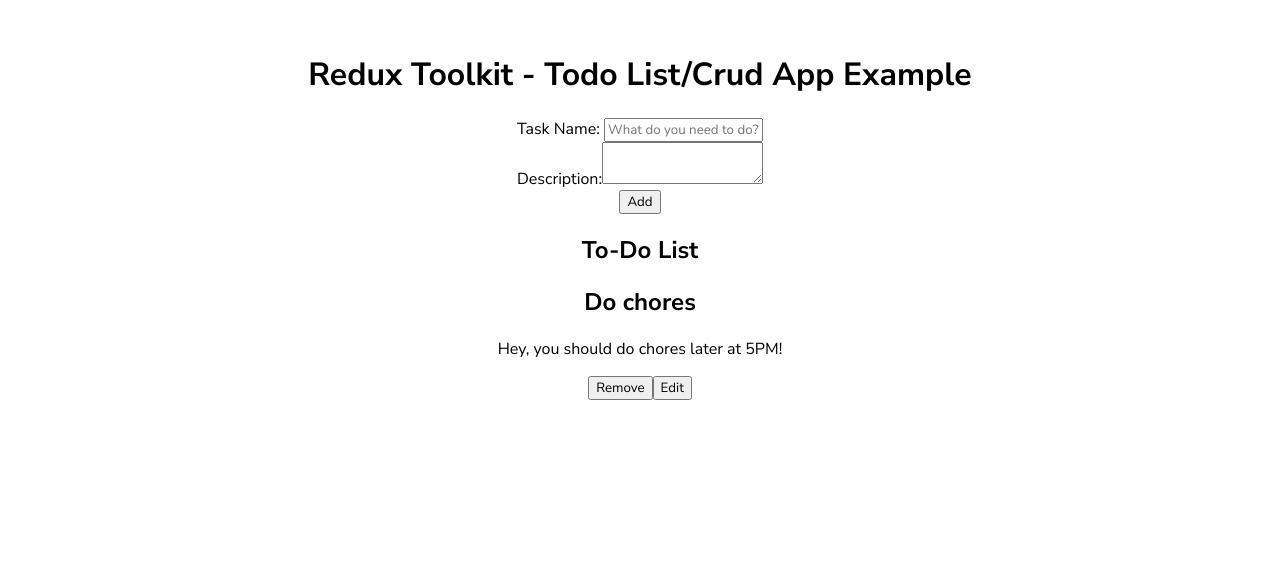
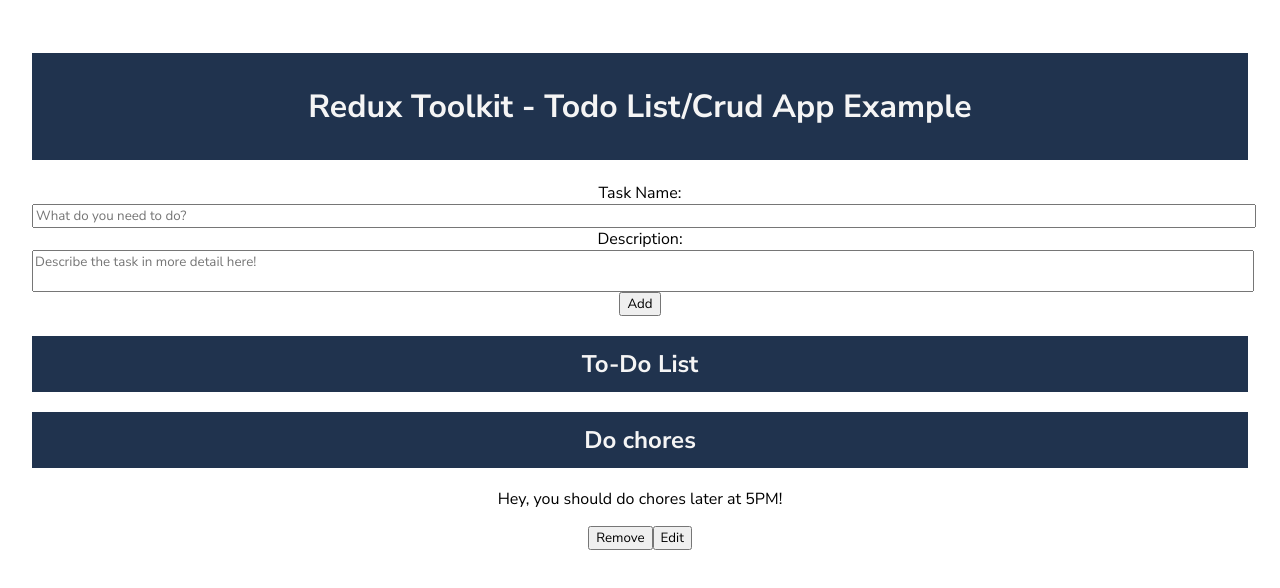
Before and after one commit to Shubamium/ReduxTodos, a React (Vite) app: page / in a window 1280 px wide. Shown: the top 588 px of the page. Built offline with nearby package versions, Linux system fonts and the light colour scheme.

Commit message:
Add styling to the headers

```diff
--- a/src/App.css
+++ b/src/App.css
@@ -9,3 +9,17 @@
 *{
   font-family: 'Nunito Sans',sans-serif;
 }
+
+h1{
+  color: whitesmoke;
+  font-size: 2rem;
+  background-color:   rgb(32, 51, 78);
+  padding: 1em;
+}
+
+h2{
+  color: whitesmoke;
+  font-size: 1.5rem;
+  background-color: rgb(32, 51, 78);
+  padding: .5em;
+}
--- a/src/components/TodoAdder.jsx
+++ b/src/components/TodoAdder.jsx
@@ -2,7 +2,23 @@
 import { useForm } from 'react-hook-form'
 import { useDispatch } from 'react-redux';
 import { listActions } from '../features/list/listSlice';
+import styled from 'styled-components';
 
+const StyledFormAdder = styled.form`
+    .form-field{
+        margin: 0 auto;
+        & input,& textarea{
+            width: 100%;
+            display: block;
+            resize: none;
+
+        }
+        label{
+            width:100%;
+            display: block;
+        }
+    }
+`
 export const TodoAdder = (props) => {
     const {register,handleSubmit,setValue} = useForm();
     const dispatch = useDispatch();
@@ -26,16 +42,16 @@
     },[props.placeholder]);
 
     return (
-        <form onSubmit={handleSubmit(onSubmit)} >
+        <StyledFormAdder onSubmit={handleSubmit(onSubmit)} >
             <div className='form-field'>
                 <label htmlFor="title">Task Name: </label>
                 <input type="text"  {...register("title",{required:true})} placeholder='What do you need to do?' />
             </div>
             <div className="form-field">
                 <label htmlFor="description" placeholder='Describe the task in detail here!'>Description:</label>
-                <textarea  {...register("description")}></textarea>
+                <textarea placeholder='Describe the task in more detail here!'  {...register("description")}></textarea>
             </div>
             <button type='submit'>{props.isEdit ? 'Edit' : 'Add'}</button>
-        </form>
+        </StyledFormAdder>
     )
 }
```
